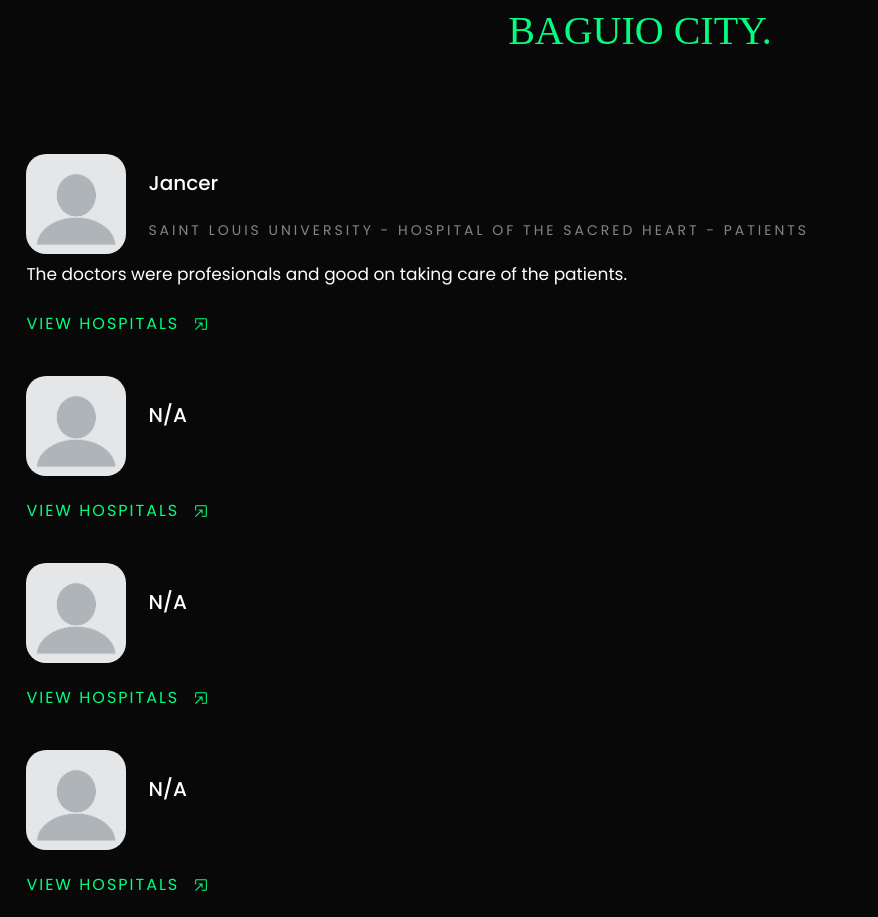
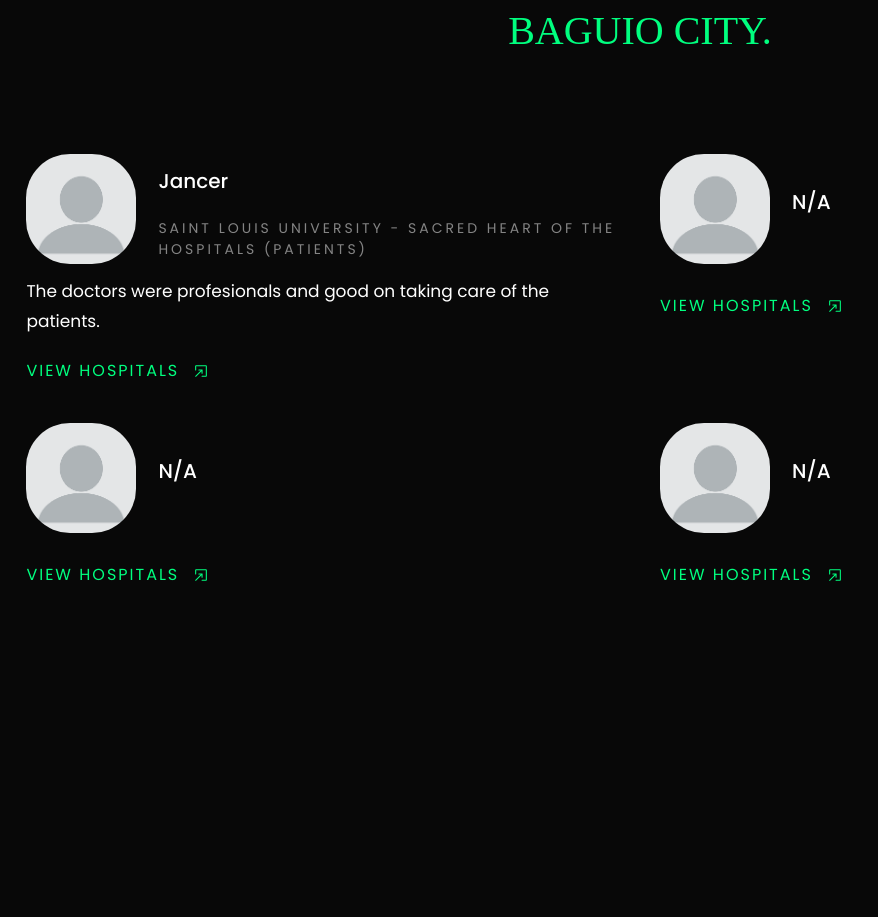
Before and after one commit to donyelqt/ucgastrobaguio, a Next.js app: page / in a window 1280 px wide. Shown: the part 2920-3837 px from the top of the page, without its empty margins (0-878 px from the left). After the commit the page ends 3527 px from the top, so only its background shows below. Built offline with nearby package versions, Linux system fonts and the light colour scheme.

Commit message:
newwwwwwwwwwwwwwwwwwwww nanaman

```diff
--- a/assets/data/dummydata.js
+++ b/assets/data/dummydata.js
@@ -52,7 +52,7 @@ export const testimonial = [
     id: 1,
     name: "Jancer",
     cover: "./profile.png",
-    post: "Saint Louis University - Hospital of the Sacred Heart - Patients",
+    post: "Saint Louis University - Sacred Heart of the Hospitals (Patients)",
     desc: "The doctors were profesionals and good on taking care of the patients.",
   },
   {
--- a/styles/_variables.scss
+++ b/styles/_variables.scss
@@ -12,6 +12,7 @@ $xl-6: 35px;
 $xll: 40px;
 $xll-2: 80px;
 $xll-3: 100px;
+$xll-4: 110px;
 $xx-1: 25;
 $xx-2: 30;
 $xx-3: 35;
--- a/styles/global.scss
+++ b/styles/global.scss
@@ -108,6 +108,8 @@
     padding: 20px;
   }
   .cards {
+    display: grid;
+    grid-template-columns: repeat(2, 1fr);
     margin-top: $xll;
     p {
       margin-bottom: $xl-3;
@@ -118,13 +120,13 @@
       @include flex(center, none, none);
       margin-bottom: $xl-4;
       .img {
-        width: $xll-3;
-        height: $xll-3;
+        max-width: 100%;
+        height: auto;
         img {
-          width: 100%;
-          height: 100%;
+          width: $xll-4;
+          height: $xll-4;
           object-fit: cover;
-          border-radius: 20%;
+          border-radius: 40%;
         }
       }
       .img-text {
@@ -141,9 +143,13 @@
         }
       }
     }
+
+    // Add media queries here
+    @media (max-width: 768px) {
+      grid-template-columns: 1fr;
+    }
   }
 }
-
 //showcase
 .showcase {
   .card-img {
```
